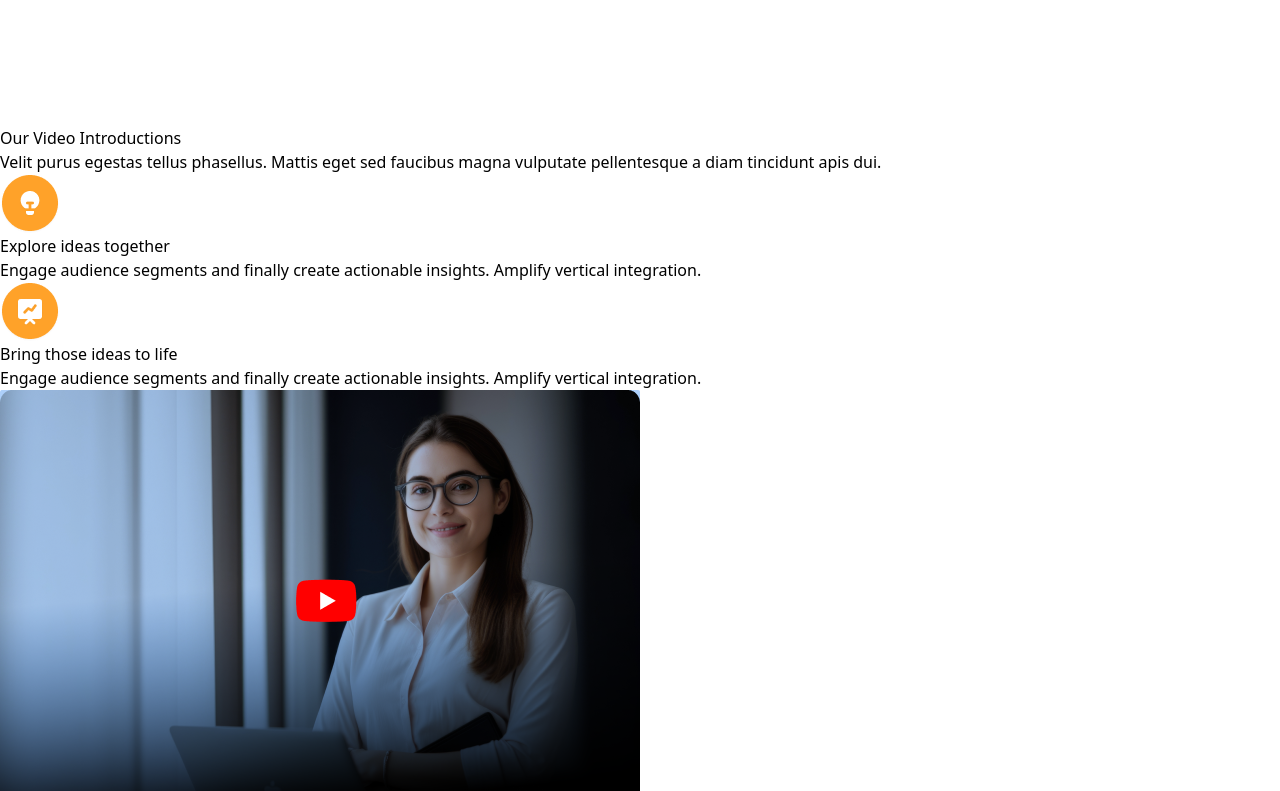
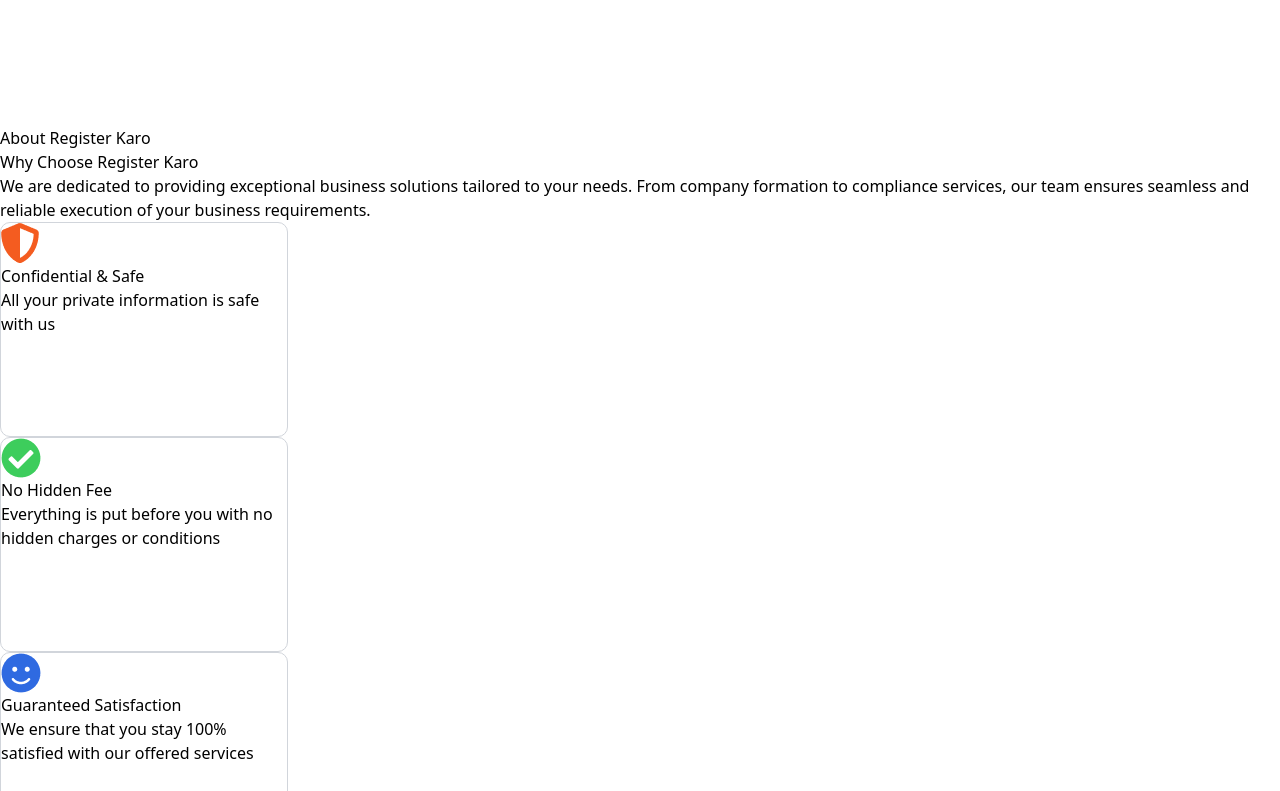
Before and after one commit to Anuj0609/registerkaro-project, a React (Vite) app: page / in a window 1280 px wide. Shown: the part 3949-4740 px from the top of the page. Built offline with nearby package versions, Linux system fonts and the light colour scheme.

Commit message:
whySection

```diff
--- a/src/App.jsx
+++ b/src/App.jsx
@@ -27,6 +27,7 @@
       <TrustedBySection />
       <Services/>
       <About/>
+      <Why/>
      <Video/>
       <Clients/>
       <Process/>
--- a/src/components/Why.jsx
+++ b/src/components/Why.jsx
@@ -20,7 +20,7 @@
       title: "Guaranteed Satisfaction",
       detail:
         "We ensure that you stay 100% satisfied with our offered services",
-      bgColor: "bg-[b#EDF3FF]",
+      bgColor: "bg-[#EDF3FF]",
     },
     {
       image: "./W4.png",
```
